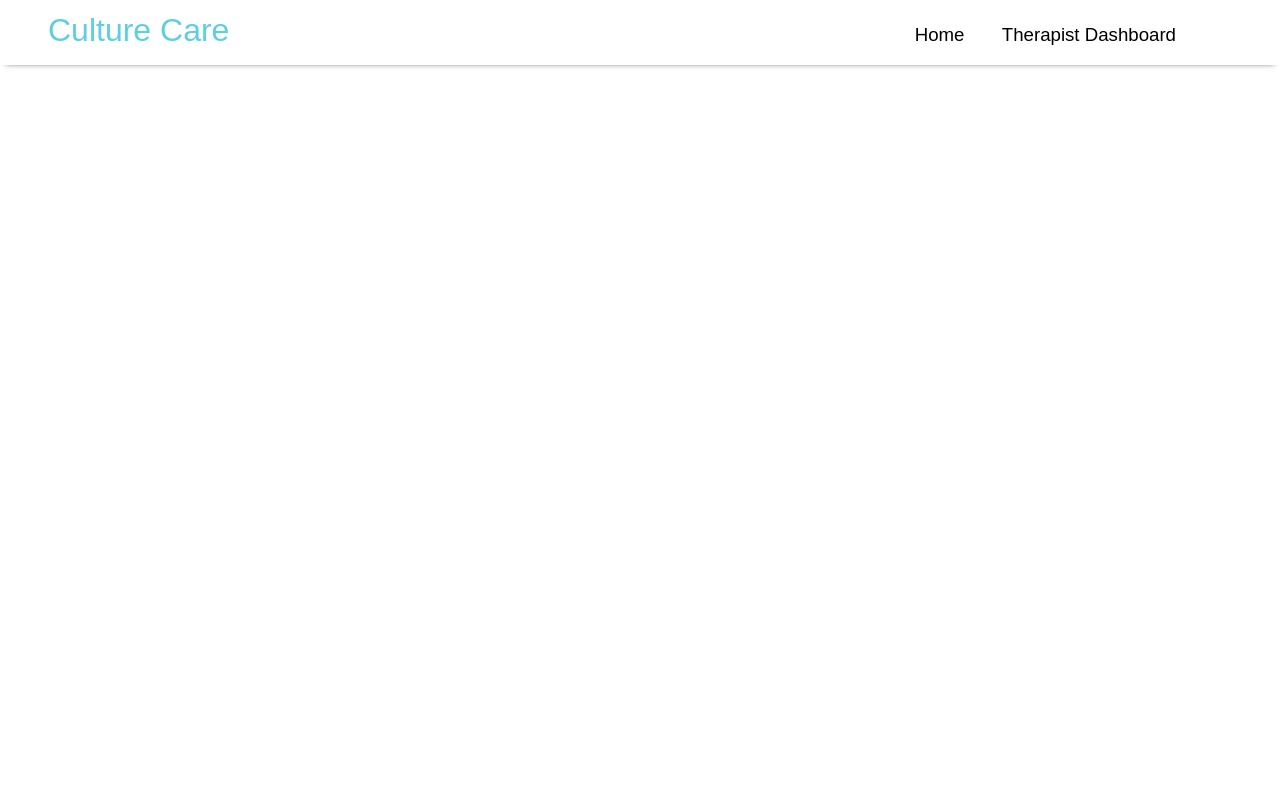
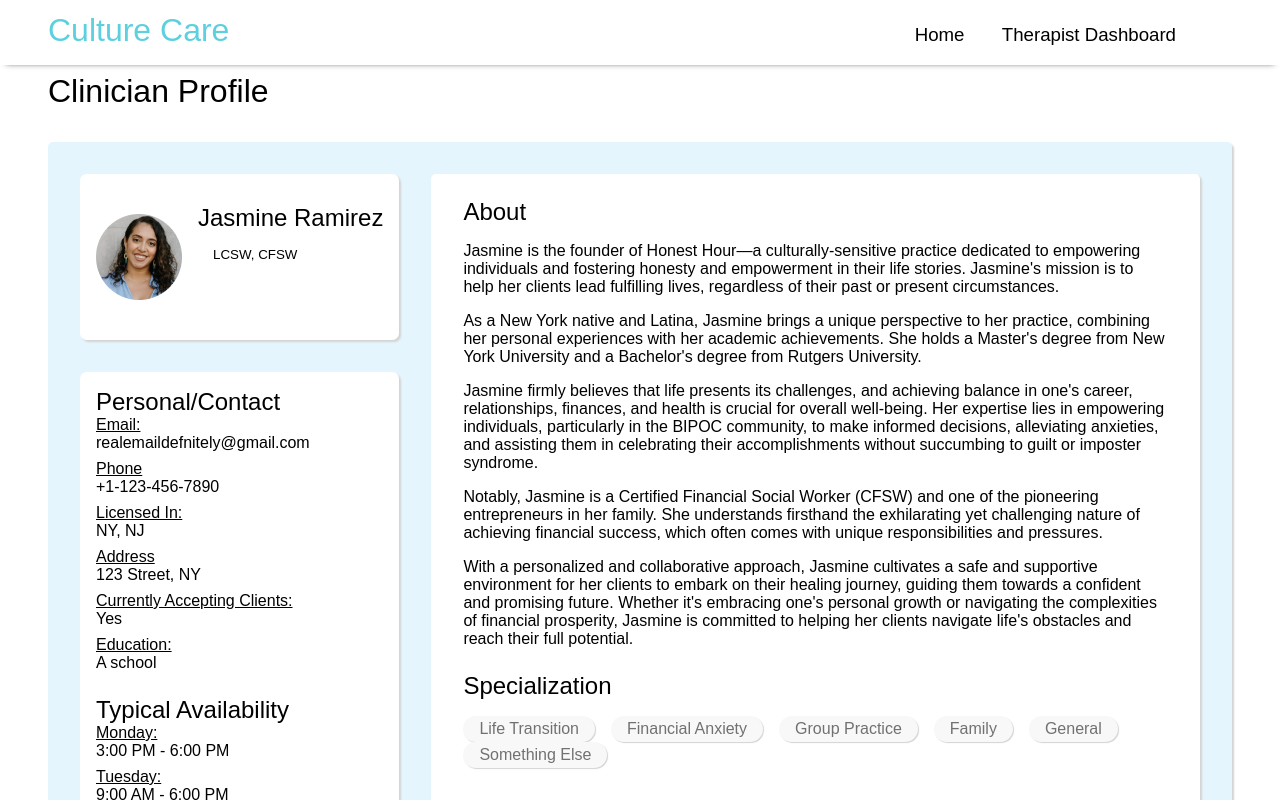
Before and after one commit to CultureCare22/Culture-Care, a React (Create React App) app: page /clinician-profile in a window 1280 px wide. Shown: the top 800 px of the page. Built offline with nearby package versions, Linux system fonts and the light colour scheme.

Commit message:
created individual profile view and css

```diff
--- a/src/App.js
+++ b/src/App.js
@@ -11,6 +11,7 @@ import ApprovedApt from './pages/ApprovedApt/ApprovedApt';
 import DeclinedApt from './pages/DeclinedApt/DeclinedApt';
 import PatientInfo from './pages/PatientInfoForm/PatientInfoForm';
 import Login from './pages/Login/Login';
+import ClinicianProfile from './pages/ClinicianProfile/ClinicianProfile';
 // import PersonalInfo from './pages/PersonalInfo/PersonalInfo';
 // import Sidebar from './pages/Sidebar';
 import { BrowserRouter as Router, Route, Routes } from 'react-router-dom';
@@ -36,6 +37,7 @@ function App() {
           <Route path="/appt-declined" element={<DeclinedApt />} />
           <Route path="/appt-approved" element={<ApprovedApt />} />
           <Route path="/patient-info/:pId" element={<PatientInfo/>}/>
+          <Route path="/clinician-profile" element={<ClinicianProfile/>}/>
 
         </Routes>
         </div>
--- /dev/null
+++ b/src/pages/ClinicianProfile/ClinicianProfile.css
@@ -0,0 +1,119 @@
+.clin-prof {
+    background-color: #E5F5FD;
+    margin-top: 2em;
+    padding: 2em;
+    display: flex;
+    flex-direction: row;
+    border-radius: 5px;
+    box-shadow: 2px 2px 2px lightgrey;
+}
+
+.clin-qfacts {
+    display: flex;
+    flex-direction: column;
+    flex: 1;
+}
+
+.clinician-pic {
+    background-color: white;
+    padding-left: 1em;
+    padding-right: 1em;
+    display: flex;
+    flex-direction: row;
+    border-radius: 5pt;
+    margin-bottom: 1em;
+    box-shadow: 2px 2px 2px lightgrey;
+}
+
+.clinician-basic {
+    background-color: white;
+    padding-left: 1em;
+    padding-right: 1em;
+    padding-top: 1em;
+    border-radius: 5pt;
+    margin-bottom: 1em;
+    margin-top: 2em;
+    box-shadow: 2px 2px 2px lightgrey;
+}
+
+.clinician-basic dd {
+    text-decoration: underline;
+}
+.clinician-basic dt {
+    margin-bottom: 0.5em;
+}
+
+.clinician-basic dl {
+    padding-bottom: 1em;
+}
+
+.clin-prof h2, h3{
+    font-weight: normal;
+
+}
+
+.name-and-spec {
+    padding-top: 30px;
+    padding-bottom: 30px;
+    margin-left: 1em;
+}
+.name-and-spec h3{
+    font-size: 10pt;
+}
+
+.clinician-summary {
+    flex: 2;
+    background-color: white;
+    border-radius: 5px;
+    box-shadow: 2px 2px 2px lightgrey;
+    margin-left: 2em;
+    padding-left: 2em;
+    padding-right: 2em;
+    /* padding-top: 2em; */
+    padding-bottom: 2em;
+}
+
+.clinician-summary p {
+    margin-top: 1em;
+    color: black;
+    font-size: 12pt;
+    margin-left: 0;
+}
+
+.clinician-summary h2 {
+    margin-top: 1em;
+}
+
+.clinician-summary .view_consultation a{
+    background-color: blue;
+    color: white;
+    display: block;
+    padding-top: 0.5em;
+    padding-bottom: 0.5em;
+    width: 100%;
+    text-align: center;
+}
+
+.clinician-summary .view_consultation {
+    background-color: blue;
+    display: block;
+    width: 60%;
+    margin-top: 0;
+}
+
+.specializations {
+    margin-top: 1em;
+}
+.specializations .specs {
+    background-color: #F8F8F8;
+    border-radius: 25px;
+    color: #717171;
+    display: inline-grid;
+    grid-template: auto auto auto;
+    box-shadow: 1px 1px 1px lightgrey;
+    padding-left: 1em;
+    padding-right: 1em;
+    padding-top: 0.25em;
+    padding-bottom: 0.25em;
+    margin-right: 1em;
+}
--- /dev/null
+++ b/src/pages/ClinicianProfile/ClinicianProfile.js
@@ -0,0 +1,101 @@
+import { React, useState, useEffect } from 'react';
+import './ClinicianProfile.css';
+import { SlCalender } from "react-icons/sl";
+import { MdOutlineArrowOutward } from "react-icons/md";
+import { AiFillSlackCircle } from "react-icons/ai";
+import { FaUserCheck } from "react-icons/fa6";
+
+function ClinicianProfile() {
+    return (
+        <div>
+            <h1>Clinician Profile</h1>
+            <div className='clin-prof'>
+                <div className='clinician-qfacts'>
+                    <div className='clinician-pic'>
+                        <img src={'/Ramirezpfp.png'} />
+                        <div className='name-and-spec'>
+                            <h2>Jasmine Ramirez</h2>
+                            <h3>LCSW, CFSW</h3>
+                        </div>
+                    </div>
+                    <div className='clinician-basic'>
+                        <h2>Personal/Contact</h2>
+                        <dl>
+                            <dd>Email: </dd>
+                            <dt>realemaildefnitely@gmail.com</dt>
+                            <dd>Phone</dd>
+                            <dt>+1-123-456-7890</dt>
+                            <dd>Licensed In: </dd>
+                            <dt>NY, NJ</dt>
+                            <dd>Address</dd>
+                            <dt>123 Street, NY</dt>
+                            <dd>Currently Accepting Clients: </dd>
+                            <dt>Yes</dt>
+                            <dd>Education: </dd>
+                            <dt>A school</dt>
+                        </dl>
+
+                        <h2>Typical Availability</h2>
+                        <dl>
+                            <dd>Monday: </dd>
+                            <dt>3:00 PM - 6:00 PM</dt>
+                            <dd>Tuesday: </dd>
+                            <dt>9:00 AM - 6:00 PM</dt>
+                            <dd>Wednesday: </dd>
+                            <dt>9:00 AM - 6:00 PM</dt>
+                            <dd>Thursday: </dd>
+                            <dt>9:00 AM - 6:00 PM</dt>
+                            <dd>Friday: </dd>
+                            <dt>9:00 AM - 12:00 PM</dt>
+                        </dl>
+                    </div>
+                </div>
+                <div className='clinician-summary'>
+                    <h2>About</h2>
+                    <p>Jasmine is the founder of Honest Hour—a culturally-sensitive practice dedicated to empowering
+                        individuals and fostering honesty and empowerment in their life stories. Jasmine's mission is
+                        to help her clients lead fulfilling lives, regardless of their past or present circumstances.
+                    </p>
+                    <p>As a New York native and Latina, Jasmine brings a unique perspective to her practice, combining
+                        her personal experiences with her academic achievements. She holds a Master's degree from New
+                        York University and a Bachelor's degree from Rutgers University.
+                    </p>
+                    <p>
+                    Jasmine firmly believes that life presents its challenges, and achieving balance in one's career,
+                    relationships, finances, and health is crucial for overall well-being. Her expertise lies in empowering
+                    individuals, particularly in the BIPOC community, to make informed decisions, alleviating anxieties,
+                    and assisting them in celebrating their accomplishments without succumbing to guilt or imposter syndrome.
+                    </p>
+                    <p>
+                    Notably, Jasmine is a Certified Financial Social Worker (CFSW) and one of the pioneering entrepreneurs in
+                    her family. She understands firsthand the exhilarating yet challenging nature of achieving financial
+                    success, which often comes with unique responsibilities and pressures.
+                    </p>
+                    <p>
+                    With a personalized and collaborative approach, Jasmine cultivates a safe and supportive environment
+                    for her clients to embark on their healing journey, guiding them towards a confident and promising
+                    future. Whether it's embracing one's personal growth or navigating the complexities of financial
+                    prosperity, Jasmine is committed to helping her clients navigate life's obstacles and reach their
+                    full potential.
+                    </p>
+
+                    <h2>Specialization</h2>
+                    <div className='specializations'>
+                        <div className='specs'>Life Transition</div>
+                        <div className='specs'>Financial Anxiety</div>
+                        <div className='specs'>Group Practice</div>
+                        <div className='specs'>Family</div>
+                        <div className='specs'>General</div>
+                        <div className='specs'>Something Else</div>
+                    </div>
+                    <div className="view_consultation">
+                        {/* FIX LATER ADD ID */}
+                        <a href={'/patient-info/1'}>Book an appointment</a>
+                    </div>
+                </div>
+            </div>
+        </div>
+    );
+}
+
+export default ClinicianProfile;
--- a/src/pages/SelectClinician/SelectClinician.js
+++ b/src/pages/SelectClinician/SelectClinician.js
@@ -137,7 +137,9 @@ function Category() {
     const Practitioner = ({ id, image, name, description, specializations, availibility, licenses, locations }) => {
         return (
             <div className='request-2'>
+                <a href='/clinician-profile/'>
                 <img src={image} />
+                </a>
                 <h3>{name}</h3>
                 <div className='clin-info'>
                     <h4>{licenses.join(", ")} | {locations.map(location => location.name).join(", ")}</h4>
```
